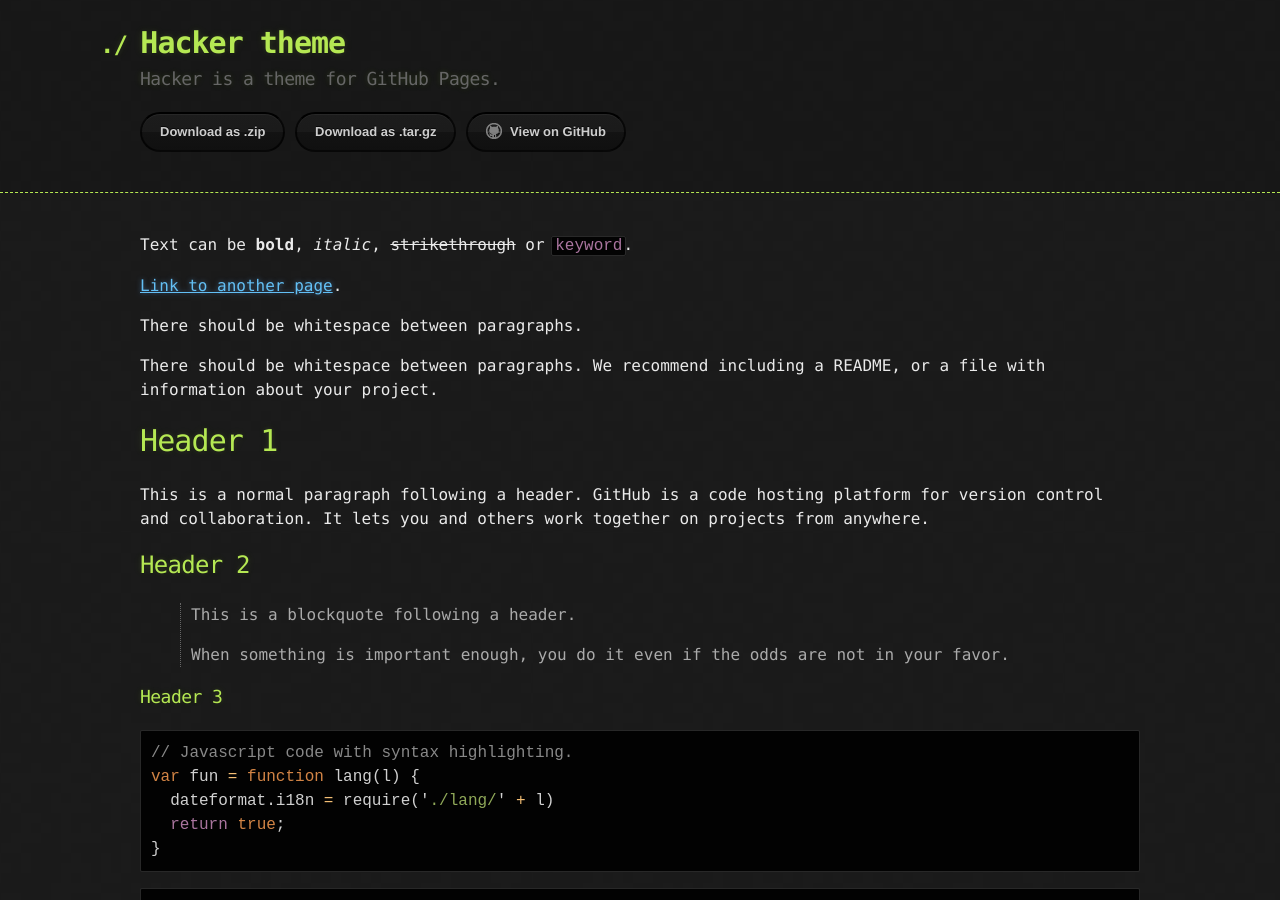
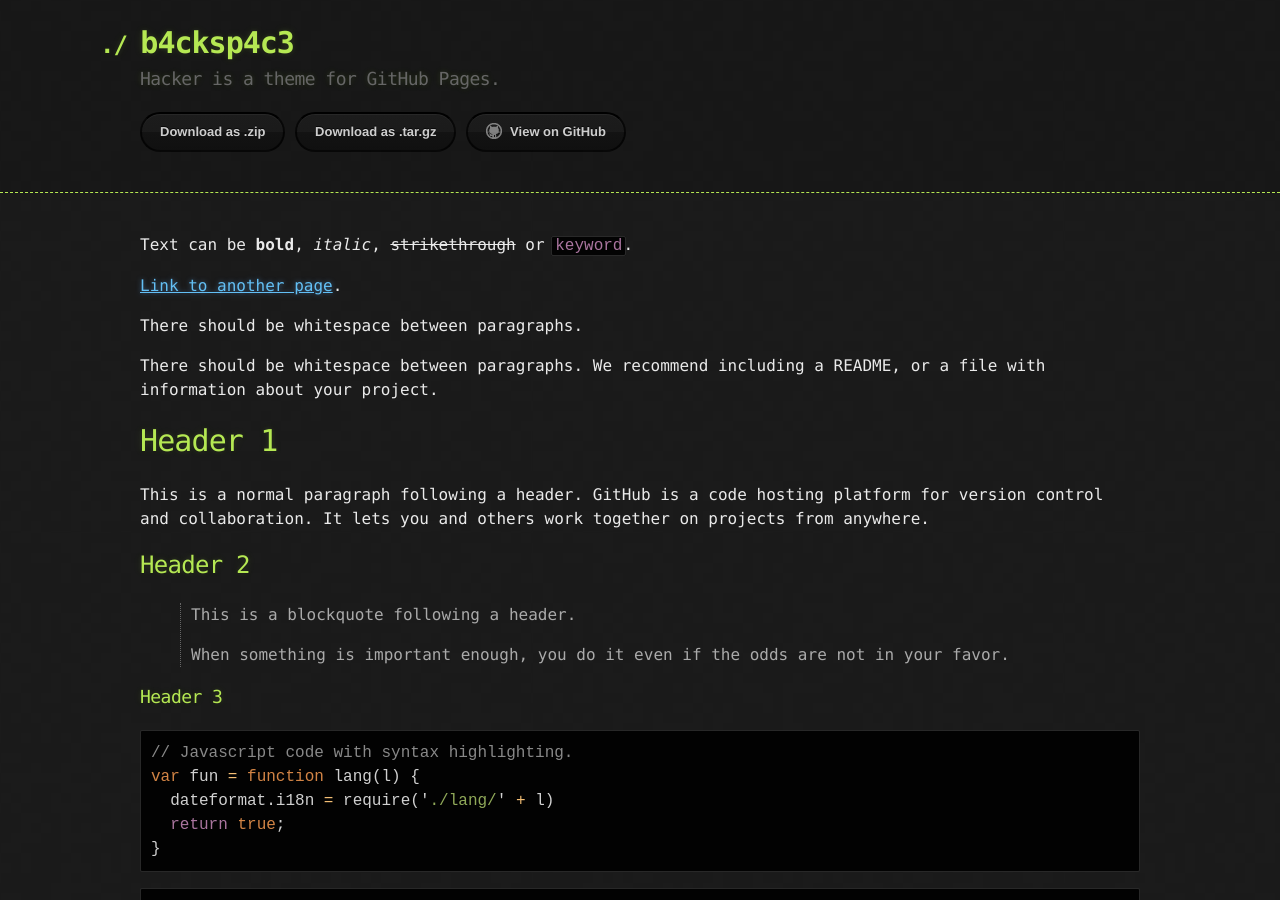
Before and after one commit to b4cksp4c3/b4cksp4c3.github.io, a Jekyll site: the page built from index.md, in a window 1280 px wide and 900 px high. Built offline with Jekyll 4.4.1, drawn with Linux system fonts in a browser that asks for light colours.

Commit message:
Update _config.yml

```diff
--- a/_config.yml
+++ b/_config.yml
@@ -1,4 +1,4 @@
-title: Hacker theme
+title: b4cksp4c3
 description: Hacker is a theme for GitHub Pages.
 show_downloads: true
 google_analytics:
```
